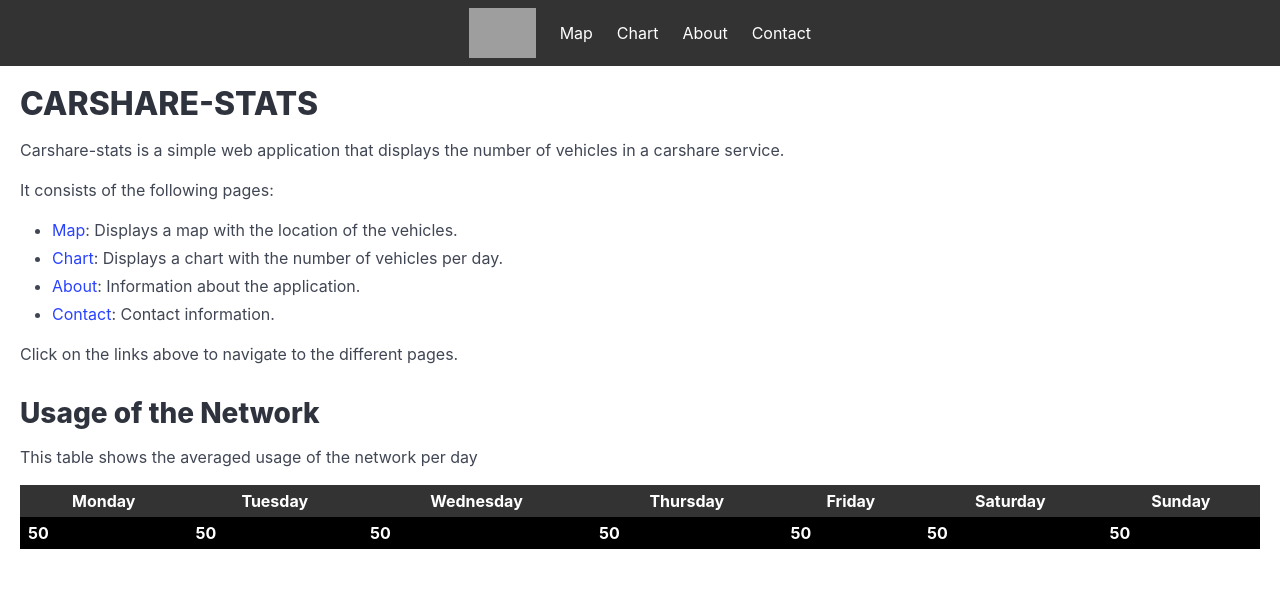
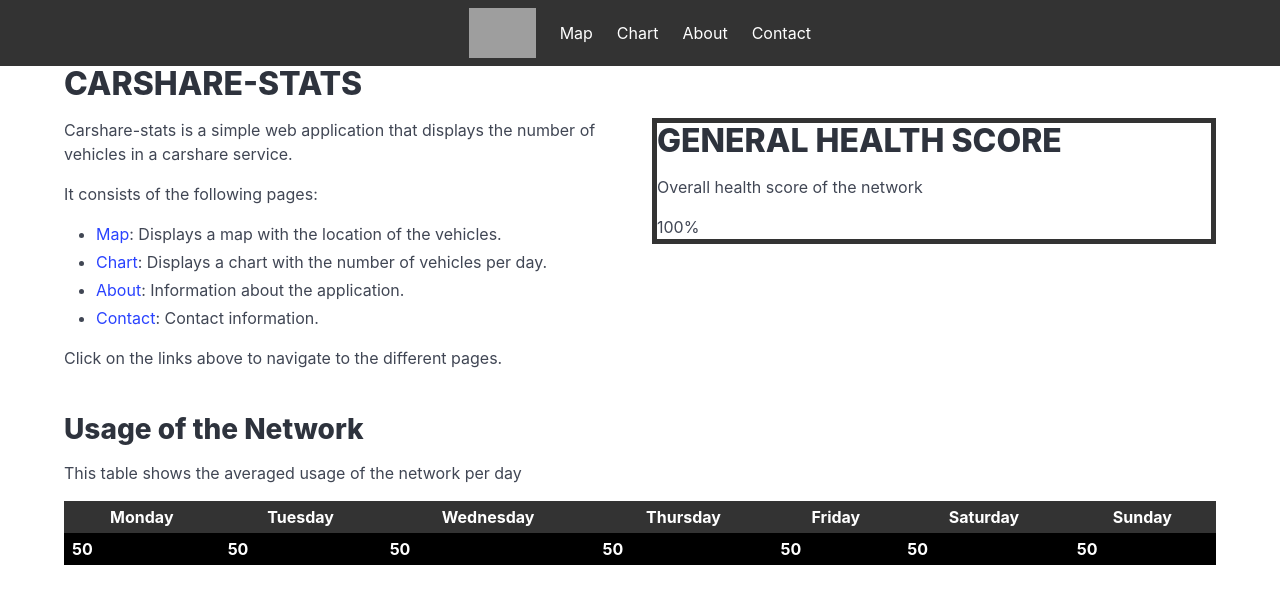
Before and after one commit to Cloudsky01/careshare-stats, a SvelteKit app: page / in a window 1280 px wide. Shown: the top 604 px of the page. Built offline with nearby package versions, Linux system fonts and the light colour scheme; no server answers; grey boxes are pictures that could not be loaded.

Commit message:
Refactor page layout and add health score display

```diff
--- a/src/routes/+page.svelte
+++ b/src/routes/+page.svelte
@@ -5,6 +5,8 @@
 
 <div class="content">
   <h1>CARSHARE-STATS</h1>
+  <div class="columns">
+    <div class="column">
       <p>Carshare-stats is a simple web application that displays the number of vehicles in a carshare service.</p>
       <p>It consists of the following pages:</p>
       <ul>
@@ -14,6 +16,16 @@
         <li><a href="/contact">Contact</a>: Contact information.</li>
       </ul>
       <p>Click on the links above to navigate to the different pages.</p>
+    </div>
+    <div class="column">
+      <div class="health-container">
+        <h1>GENERAL HEALTH SCORE</h1>
+        <p>Overall health score of the network</p>
+        <p>100%</p>
+      </div>
+    </div>
+  </div>
+
   <h2>Usage of the Network</h2>
   <p>This table shows the averaged usage of the network per day</p>
   <UsageOfNetworkTable />
@@ -21,7 +33,10 @@
 
 <style>
   .content {
-    padding: 20px;
+    width: 90%;
     margin: 0 auto;
   }
+  .health-container {
+    border: 5px solid #333;
+  }
 </style>
```
Lines whose indentation alone changed are shown as unchanged.
